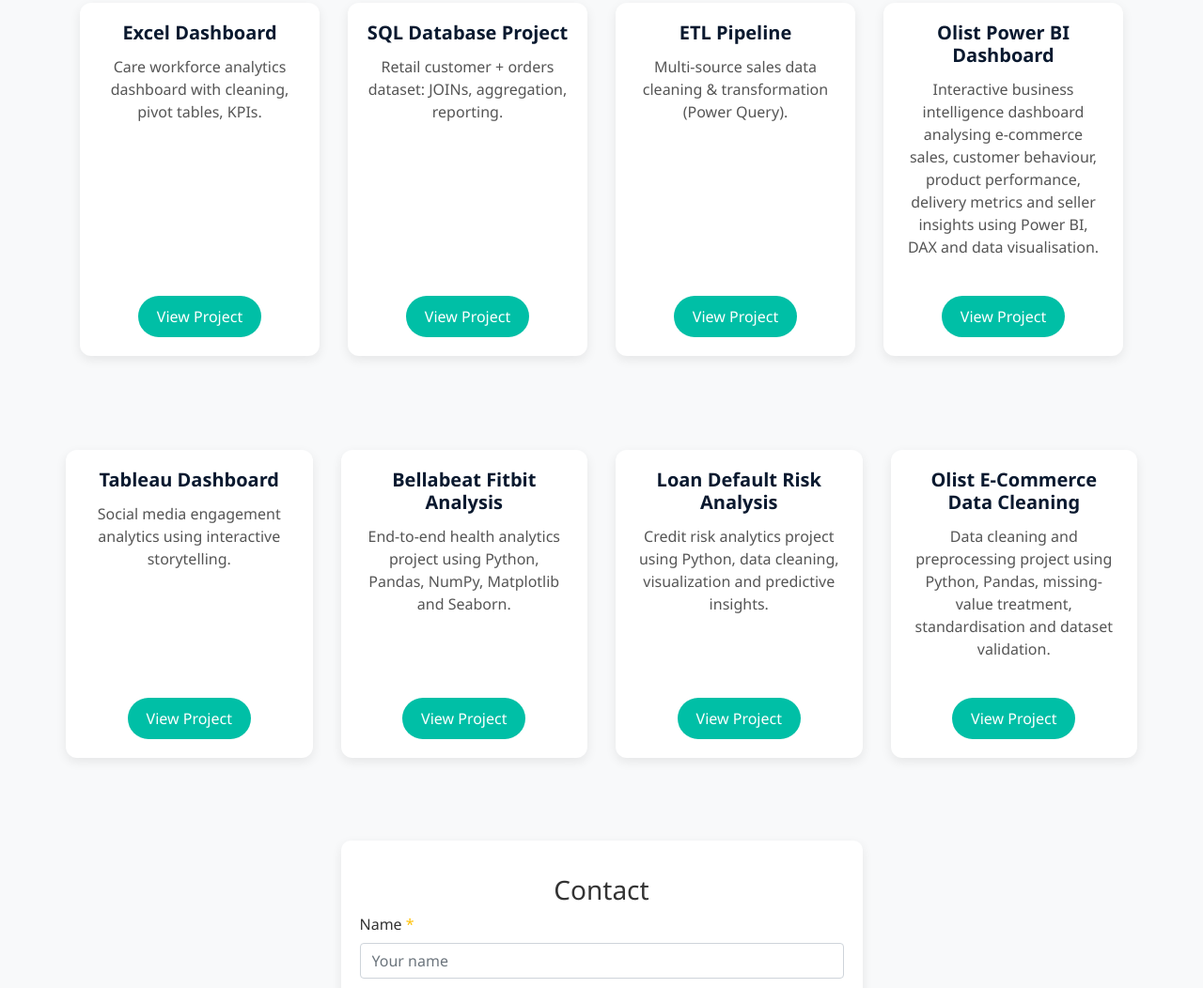
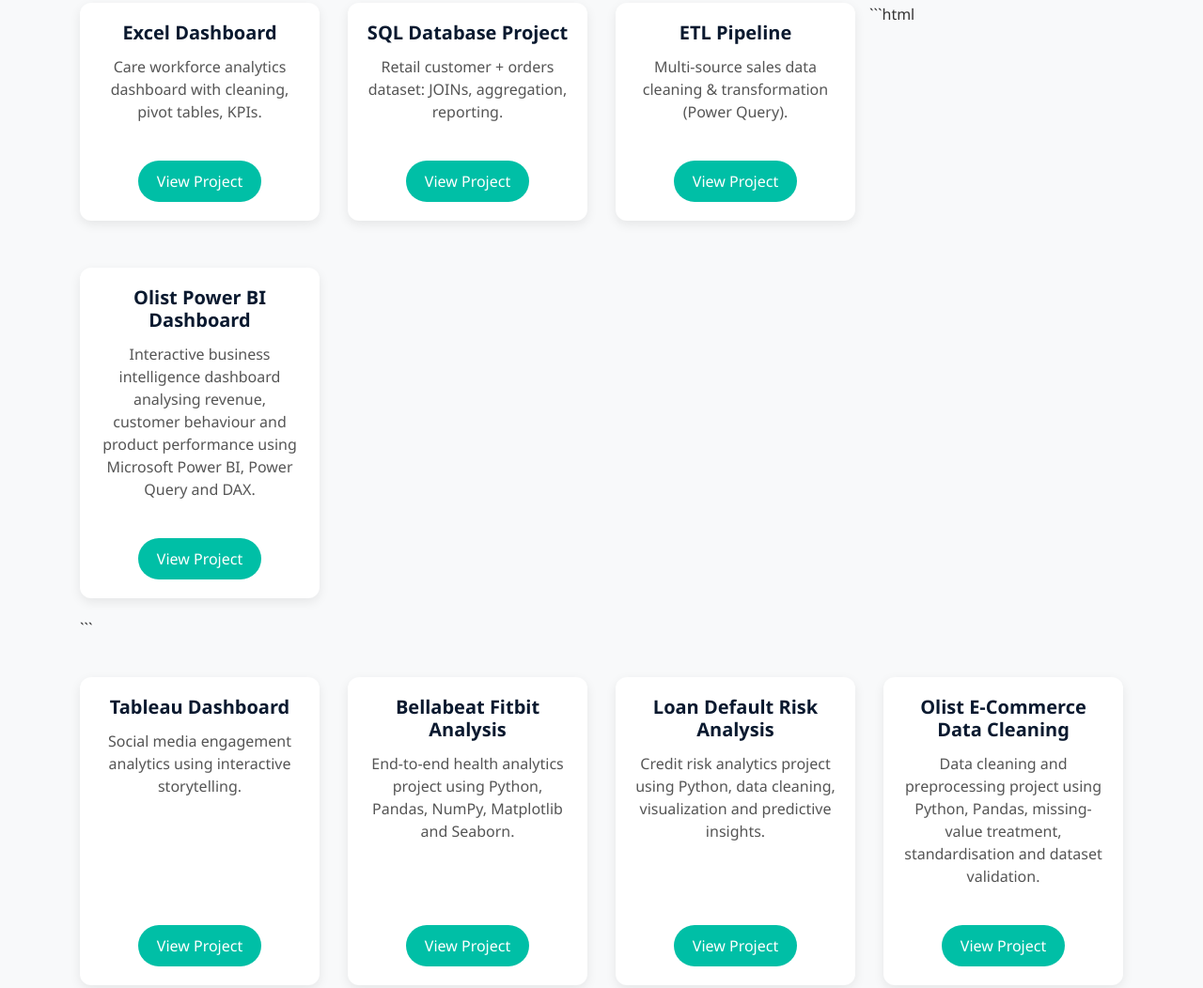
Before and after one commit to alfred-iheanacho/alfred-iheanacho.github.io, a plain HTML site: page index.html in a window 1280 px wide. Shown: the part 653-1705 px from the top of the page at 94% size. Drawn offline with nearby package versions, Linux system fonts and the light colour scheme; a script that the page names is missing.

Commit message:
Update Olist Power BI project link

````diff
--- a/index.html
+++ b/index.html
@@ -107,8 +107,9 @@
                 </div>
             </div>
 
-            <!-- Card 4 -->
-            <div class="col-12 col-sm-6 col-lg-3 text-center">
+            ```html
+<!-- Card 4 -->
+<div class="col-12 col-sm-6 col-lg-3 text-center">
     <div class="card mb-3 h-100 fancy-card">
         <div class="card-body d-flex flex-column">
 
@@ -117,19 +118,19 @@
             </h5>
 
             <p class="card-text">
-                Interactive business intelligence dashboard
-                analysing e-commerce sales, customer behaviour,
-                product performance, delivery metrics and
-                seller insights using Power BI, DAX and
-                data visualisation.
+                Interactive business intelligence dashboard analysing
+                revenue, customer behaviour and product performance
+                using Microsoft Power BI, Power Query and DAX.
             </p>
 
             <div class="mt-auto">
-                <a href="https://alfred-iheanacho.github.io/olist-ecommerce-data-cleaning/"
+
+                <a href="https://alfred-iheanacho.github.io/olist-powerbi-dashboard/"
                    target="_blank"
                    class="btn custom-btn mt-2">
                     View Project
                 </a>
+
             </div>
 
         </div>
@@ -137,8 +138,7 @@
 </div>
 
 </div>
-
-<div class="row project-row">
+```
 
 <div class="row project-row">
 
````
